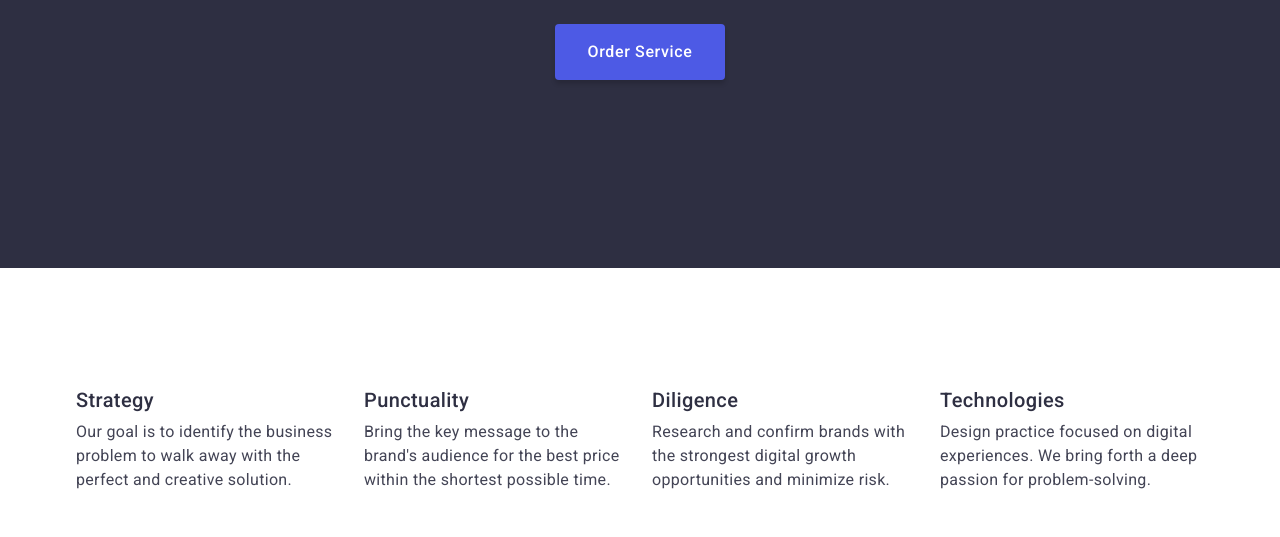
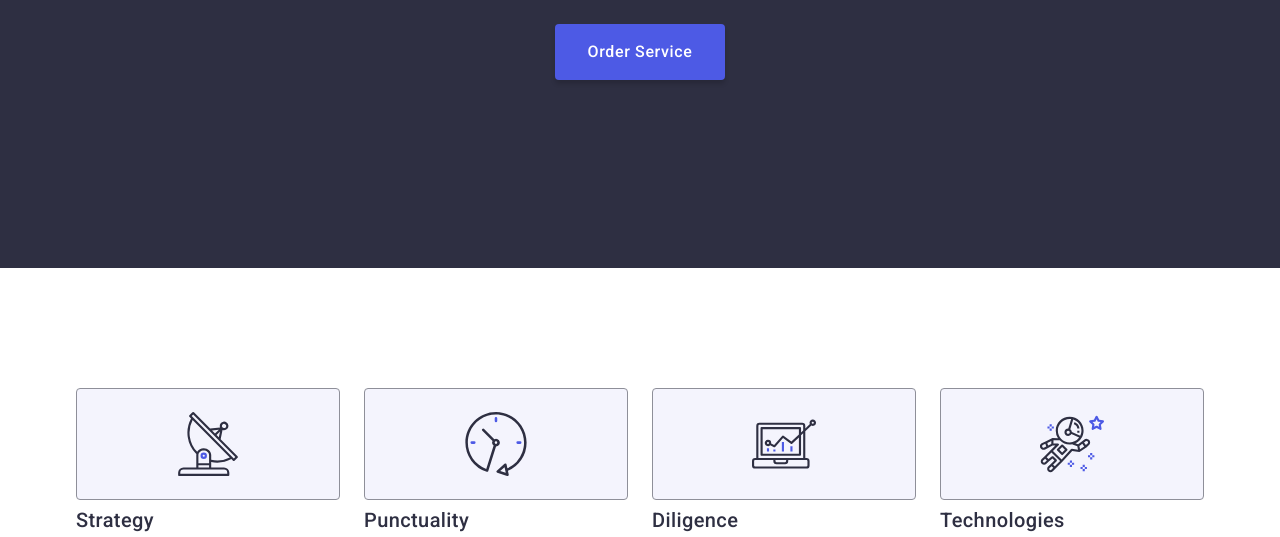
Before and after one commit to dmytro-serhiienko/goit-markup-hw-04, a plain HTML site: page index.html in a window 1280 px wide. Shown: the part 402-939 px from the top of the page. Drawn offline with nearby package versions, Linux system fonts and the light colour scheme.

Commit message:
added svg for features

```diff
--- a/css/style.css
+++ b/css/style.css
@@ -134,6 +134,7 @@ header {
 
   width: 100%;
   padding: 188px 0;
+  max-width: 1440px;
 }
 .hero-title {
   font-weight: 700;
@@ -194,6 +195,10 @@ header {
   gap: 24px;
 }
 
+.features-item {
+  flex-basis: calc((100% - 72px) / 4);
+}
+
 /* style for naming of section Features, Portfolio */
 .features-title,
 .portfolio-name,
@@ -217,8 +222,16 @@ header {
   letter-spacing: 0.02em;
 }
 
-.features-item {
-  flex-basis: calc((100% - 72px) / 4);
+.features-container {
+  border: 1px solid #8e8f99;
+  border-radius: 4px;
+  width: 264px;
+  height: 112px;
+  background: #f4f4fd;
+  margin-bottom: 8px;
+  display: flex;
+  justify-content: center;
+  align-items: center;
 }
 
 /* SECTION TEAM */
--- a/index.html
+++ b/index.html
@@ -72,6 +72,11 @@
           <h2 class="visually-hidden">Test</h2>
           <ul class="features-list">
             <li class="features-item">
+              <div class="features-container">
+                <svg class="features-picture" width="64" height="64">
+                  <use href="./images/icons.svg#icon-antenna"></use>
+                </svg>
+              </div>
               <h3 class="features-title">Strategy</h3>
               <p class="features-text">
                 Our goal is to identify the business problem to walk away with
@@ -79,6 +84,11 @@
               </p>
             </li>
             <li class="features-item">
+              <div class="features-container">
+                <svg class="features-picture" width="64" height="64">
+                  <use href="./images/icons.svg#icon-clock"></use>
+                </svg>
+              </div>
               <h3 class="features-title">Punctuality</h3>
               <p class="features-text">
                 Bring the key message to the brand's audience for the best price
@@ -86,6 +96,11 @@
               </p>
             </li>
             <li class="features-item">
+              <div class="features-container">
+                <svg class="features-picture" width="64" height="64">
+                  <use href="./images/icons.svg#icon-diagram"></use>
+                </svg>
+              </div>
               <h3 class="features-title">Diligence</h3>
               <p class="features-text">
                 Research and confirm brands with the strongest digital growth
@@ -93,6 +108,11 @@
               </p>
             </li>
             <li class="features-item">
+              <div class="features-container">
+                <svg class="features-picture" width="64" height="64">
+                  <use href="./images/icons.svg#icon-astronaut"></use>
+                </svg>
+              </div>
               <h3 class="features-title">Technologies</h3>
               <p class="features-text">
                 Design practice focused on digital experiences. We bring forth a
```
